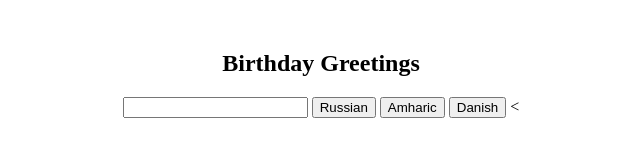
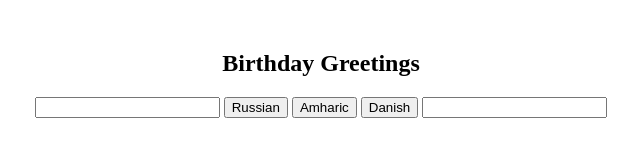
Before and after one commit to Mehret17/languageTranslator, a plain HTML site: page index.html in a window 1280 px wide. Shown: the whole page, without its empty margins (319-959 px from the left). Drawn offline with Linux system fonts and the light colour scheme.

```diff
--- a/index.html
+++ b/index.html
@@ -15,8 +15,7 @@
             <button class="Button" id="myButtonRussian">Russian</button>
             <button class="Button" id="myButtonAmharic">Amharic</button>
             <button class="Button" id="myButtonDanish">Danish</button>
-            <
-
+            <input type="text" id="myTextOutPut">
         </section>
         </div>
     </form>
```
Also changed, not shown: main.js (line endings or trailing spaces), 1 other file.
